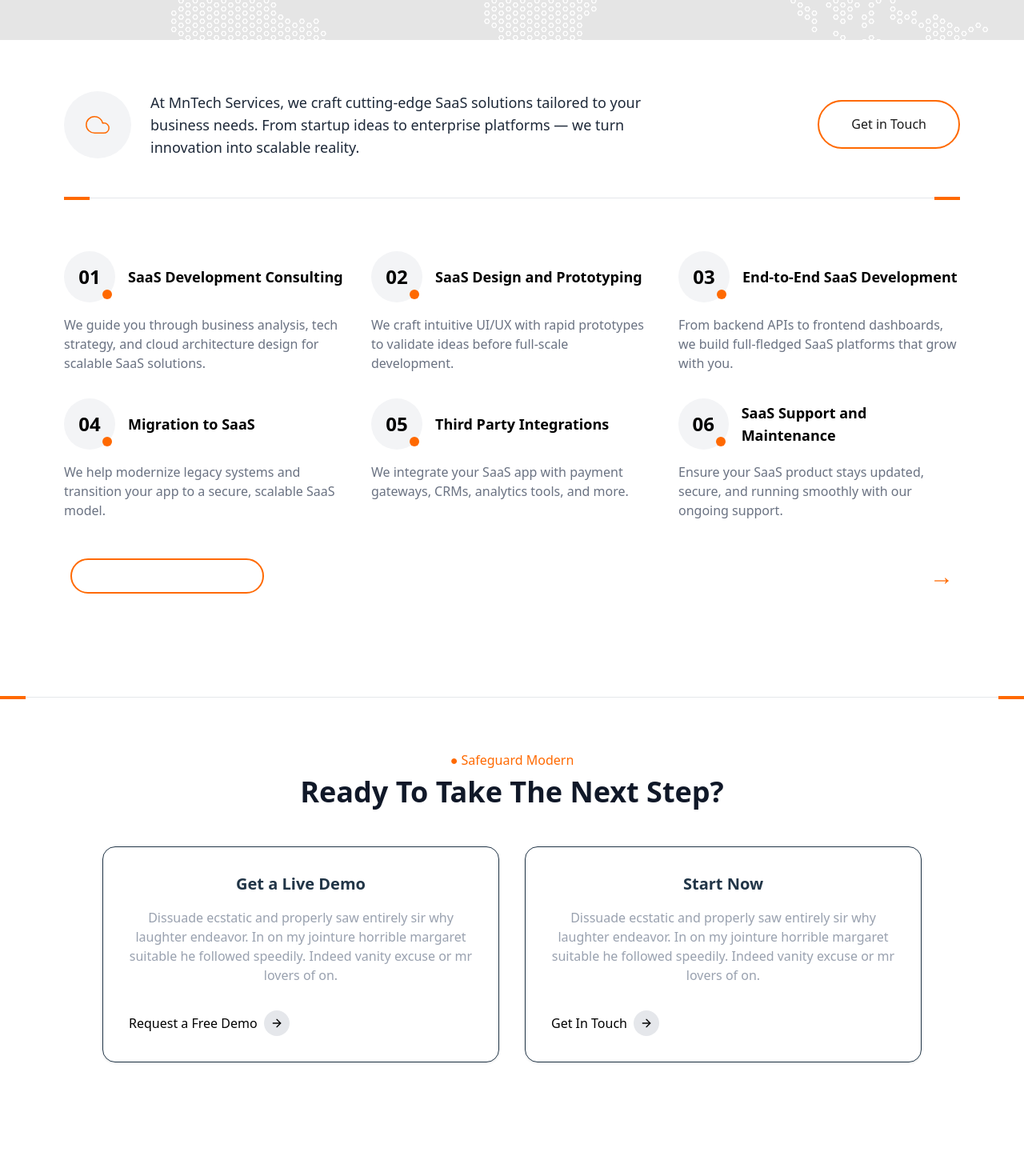
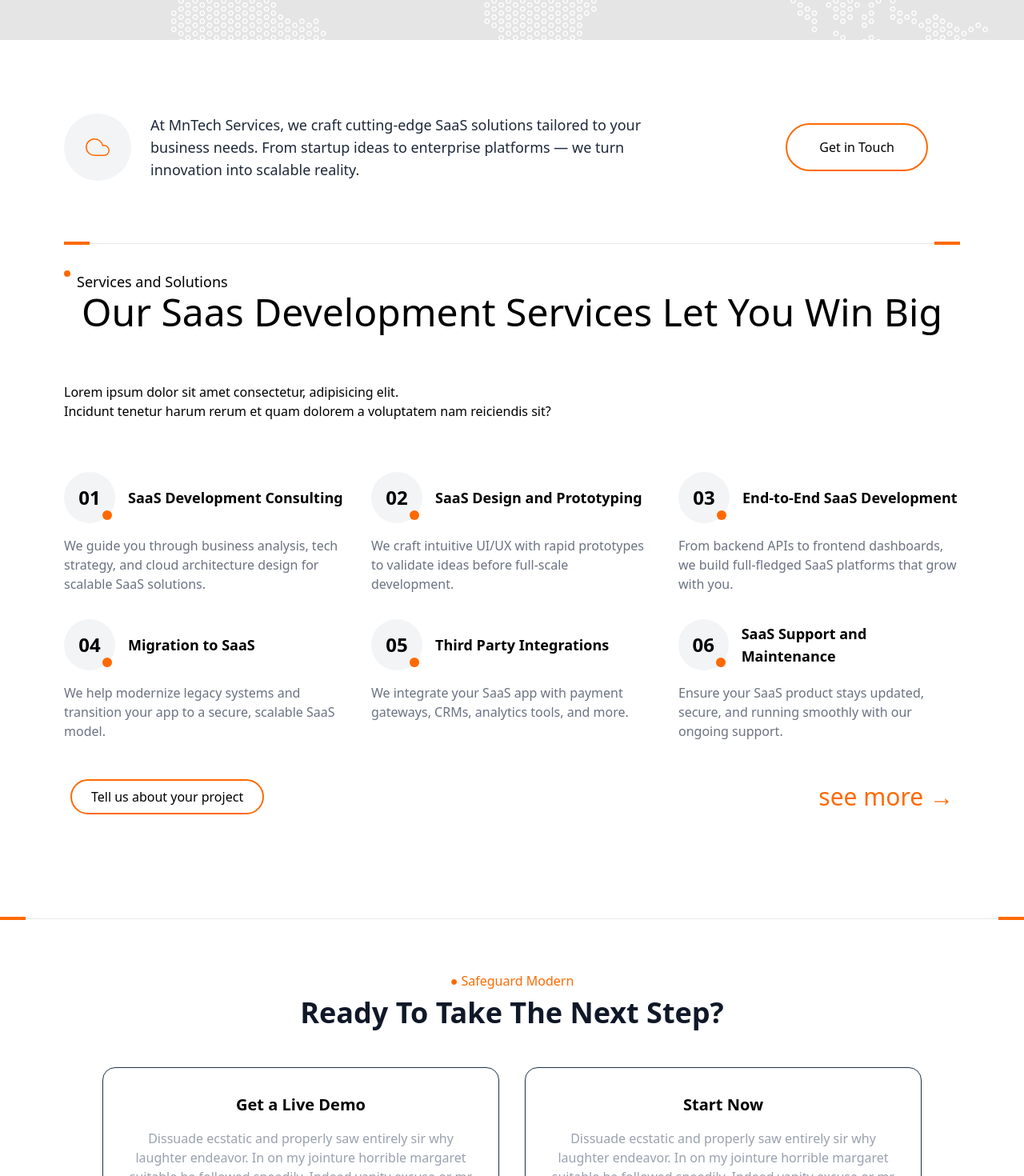
Before and after one commit to rishitharaghana/mnTechs, a React (Vite) app: page /services in a window 1280 px wide. Shown: the part 380-1850 px from the top of the page at 80% size. Built offline with nearby package versions, Linux system fonts and the light colour scheme.

Commit message:
addedt changes

```diff
--- /dev/null
+++ b/src/Services/Safegaurd.jsx
@@ -0,0 +1,48 @@
+import React from "react";
+import { ArrowRight } from "lucide-react";
+
+const Safeguard = () => {
+  return (
+    <section className="py-16 px-4 bg-white text-center">
+      <p className="text-orange-500   font-medium mb-2">● Safeguard Modern</p>
+      <h2 className="text-4xl font-bold text-gray-900 mb-12">
+        Ready To Take The Next Step?
+      </h2>
+      <div className="grid md:grid-cols-2 gap-8 max-w-5xl mx-auto">
+        <div className="border rounded-2xl p-8 shadow-sm hover:shadow-md transition hover:border-orange-500
+">
+          <h3 className="text-xl  text-black font-semibold mb-4">Get a Live Demo</h3>
+          <p className="text-gray-400 mb-8">
+            Dissuade ecstatic and properly saw entirely sir why laughter
+            endeavor. In on my jointure horrible margaret suitable he followed
+            speedily. Indeed vanity excuse or mr lovers of on.
+          </p>
+          <button className="flex items-center gap-2 text-black font-semibold   hover:bg-orange-50 hover:border-orange-500
+">
+            Request a Free Demo
+            <span className="bg-gray-200 p-2 rounded-full">
+              <ArrowRight size={16} />
+            </span>
+          </button>
+        </div>
+        <div className="border rounded-2xl p-8 shadow-sm    hover:border-orange-500
+hover:shadow-md transition">
+          <h3 className="text-xl  text-black font-semibold mb-4">Start Now</h3>
+          <p className="text-gray-400 mb-8">
+            Dissuade ecstatic and properly saw entirely sir why laughter
+            endeavor. In on my jointure horrible margaret suitable he followed
+            speedily. Indeed vanity excuse or mr lovers of on.
+          </p>
+          <button className="flex items-center gap-2 text-black font-semibold">
+            Get In Touch
+            <span className="bg-gray-200 p-2 rounded-full">
+              <ArrowRight size={16} />
+            </span>
+          </button>
+        </div>
+      </div>
+    </section>
+  );
+};
+
+export default Safeguard;
--- a/src/pages/Services.jsx
+++ b/src/pages/Services.jsx
@@ -5,6 +5,7 @@
 import Approach from "../Services/Approach";
 import { Link } from "react-router-dom";
 import Navigation from "../Components/Navigation";
+import Safegaurd from '../Services/Safegaurd'
 const services = [
   {
     id: "01",
@@ -91,9 +92,13 @@
               — we turn innovation into scalable reality.
             </p>
           </div>
-          <button className="px-10 py-4 border-2 border-orange-500  text-[#1a1a1a] font-medium text-lg rounded-full bg-white hover:bg-orange-500 hover:text-white transition-all duration-300">
-  Get in Touch
-</button>
+          <div className="p-10 bg-white">
+  <button className="px-10 py-4 border-2  border-orange-500 font-medium text-lg rounded-full text-black bg-white hover:bg-orange-500 hover:text-white transition-all duration-300">
+    Get in Touch
+  </button>
+</div>
+
+
 
 
         </div>
@@ -102,6 +107,25 @@
           <div className="flex-1 border-t border-gray-200"></div>
           <div className="w-8 h-1 bg-orange-500"></div>
         </div>
+
+        <div>
+        <div className="mt-8 flex   gap-2 text-black font-medium text-lg">
+        <span className="w-2 h-2 bg-orange-500 rounded-full"></span>
+        Services and Solutions
+      </div>
+      <h2 className="text-xl md:text-5xl  text-center text-black mb-16">
+        Our Saas Development Services Let You Win Big
+      </h2>
+      <p className="text-black">
+        Lorem ipsum dolor sit amet consectetur, adipisicing elit.
+        <br />
+         Incidunt tenetur harum rerum et quam dolorem a voluptatem nam reiciendis sit?
+      </p>
+
+        </div>
+
+
+
       </div>
       <div className="px-6 md:px-20 pb-20">
         <div className="grid grid-cols-1 md:grid-cols-3 gap-8">
@@ -121,11 +145,11 @@
           ))}
         </div>
         <div className="flex items-center justify-between mt-12 px-2">
-          <button className="border-2 border-orange-500 text-white font-medium py-2 px-6 rounded-full hover:bg-orange-500 hover:text-white transition">
+          <button className="border-2 border-orange-500 text-black font-medium py-2 px-6 rounded-full hover:bg-orange-500 hover:text-white transition">
             Tell us about your project
           </button>
           <div className="text-orange-500 text-3xl hover:translate-x-1 transition-transform cursor-pointer">
-            →
+            see more →
           </div>
         </div>
       </div>
@@ -134,42 +158,8 @@
         <div className="flex-1 border-t border-gray-200"></div>
         <div className="w-8 h-1 bg-orange-500"></div>
       </div>
-      <section className="py-16 px-4 bg-white text-center">
-        <p className="text-orange-500 font-medium mb-2">● Safeguard Modern</p>
-        <h2 className="text-4xl font-bold text-gray-900 mb-12">
-          Ready To Take The Next Step?
-        </h2>
-        <div className="grid md:grid-cols-2 gap-8 max-w-5xl mx-auto">
-          <div className="border rounded-2xl p-8 shadow-sm hover:shadow-md transition">
-            <h3 className="text-xl font-semibold mb-4">Get a Live Demo</h3>
-            <p className="text-gray-400 mb-8">
-              Dissuade ecstatic and properly saw entirely sir why laughter
-              endeavor. In on my jointure horrible margaret suitable he followed
-              speedily. Indeed vanity excuse or mr lovers of on.
-            </p>
-            <button className="flex items-center gap-2 text-black font-semibold">
-              Request a Free Demo
-              <span className="bg-gray-200 p-2 rounded-full">
-                <ArrowRight size={16} />
-              </span>
-            </button>
-          </div>
-          <div className="border rounded-2xl p-8 shadow-sm hover:shadow-md transition">
-            <h3 className="text-xl font-semibold mb-4">Start Now</h3>
-            <p className="text-gray-400 mb-8">
-              Dissuade ecstatic and properly saw entirely sir why laughter
-              endeavor. In on my jointure horrible margaret suitable he followed
-              speedily. Indeed vanity excuse or mr lovers of on.
-            </p>
-            <button className="flex items-center gap-2 text-black font-semibold">
-              Get In Touch
-              <span className="bg-gray-200 p-2 rounded-full">
-                <ArrowRight size={16} />
-              </span>
-            </button>
-          </div>
-        </div>
-      </section>
+      <Safegaurd/>
+
       <div className="py-16 bg-white text-center">
         <div className="flex items-center mt-12 px-4 md:px-20">
           <div className="w-4 h-1 bg-orange-500"></div>
```
